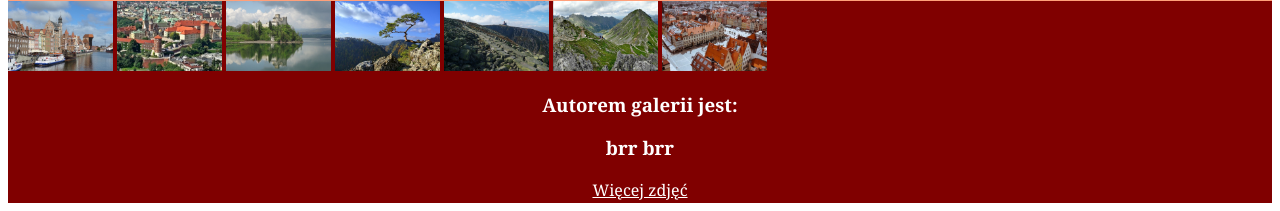
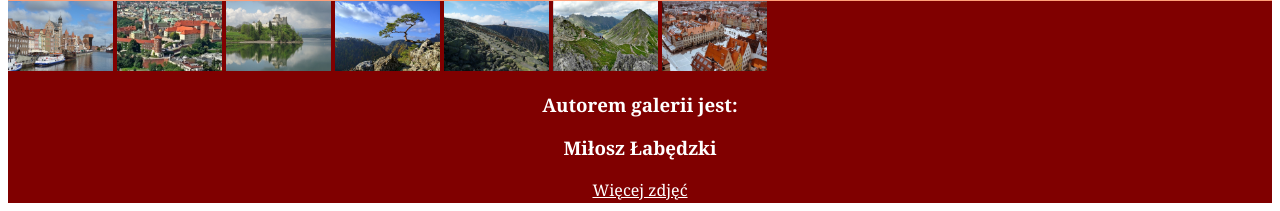
Before and after one commit to milosz-labedzki/INF03-Exam-Solutions, a PHP site: page /galeria.php in a window 1280 px wide. Shown: the part 624-835 px from the top of the page. Run offline with PHP 8.4, Linux system fonts and the light colour scheme.

Commit message:
Update galeria.php

```diff
--- a/inf03_2024_06_09/galeria.php
+++ b/inf03_2024_06_09/galeria.php
@@ -37,7 +37,7 @@
     </section>
 
     <footer>
-        <h3>Autorem galerii jest: <p>brr brr</p></h3>
+        <h3>Autorem galerii jest: <p>Miłosz Łabędzki</p></h3>
         <a href="http://pixabay.com" target="_blank">Więcej zdjęć</a>
     </footer>
     <script>
```
